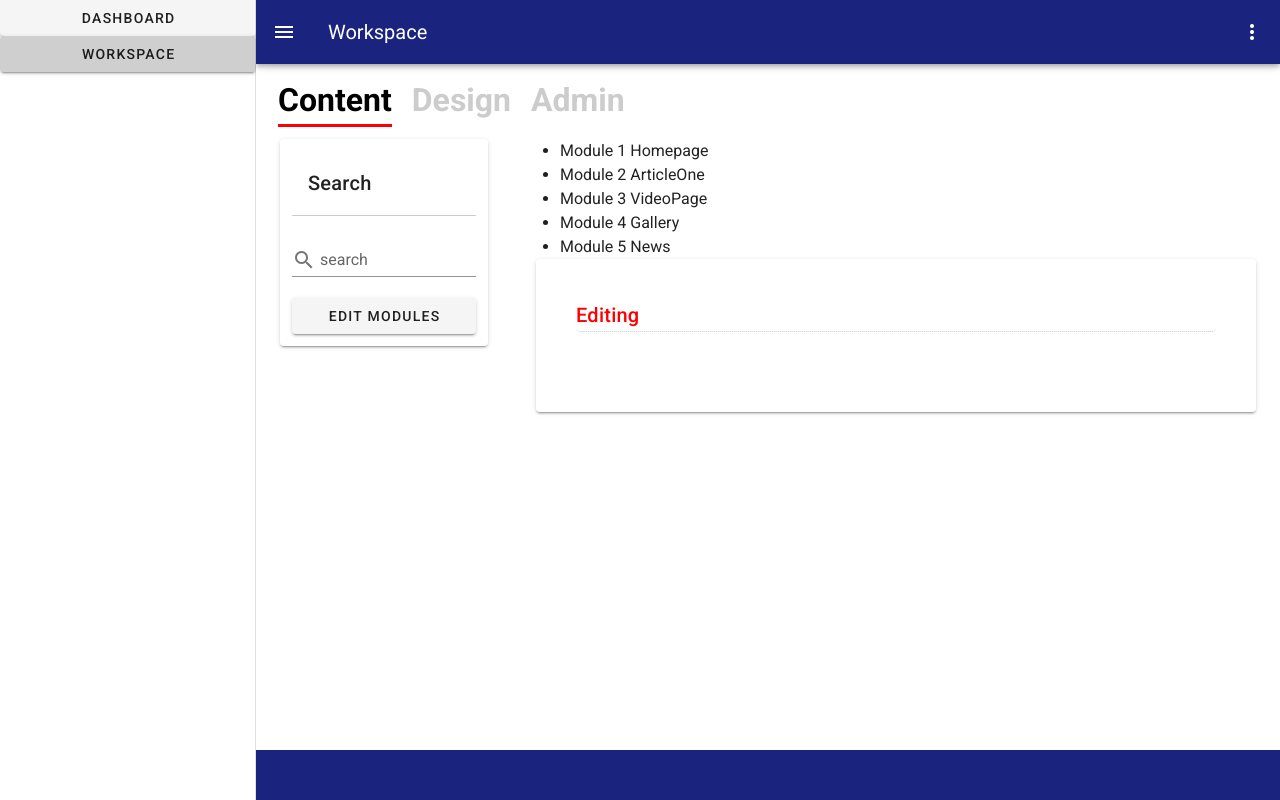
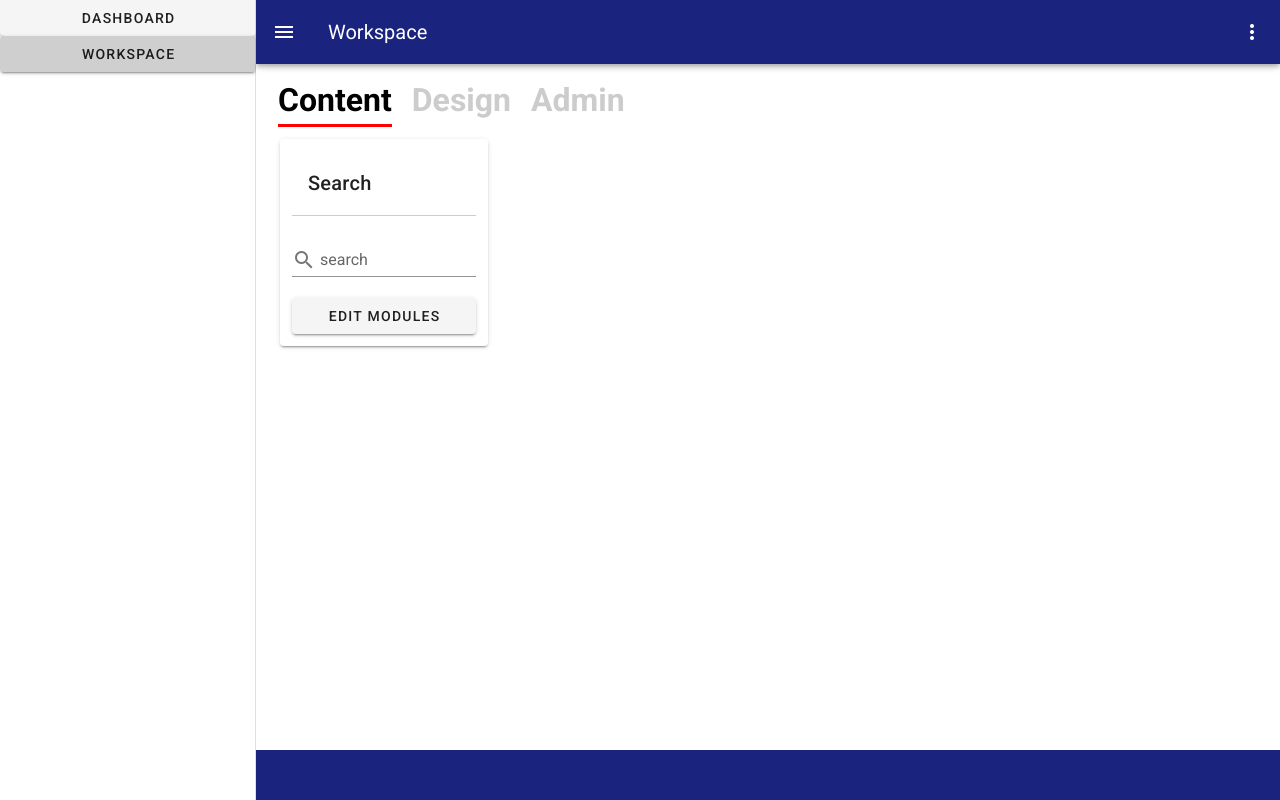
Before and after one commit to iingles/isaac-ingles-3790-final, a Vue app: page /workspace in a window 1280 px wide. Built offline with nearby package versions, Linux system fonts and the light colour scheme.

Commit message:
fixed router more for editor

```diff
--- a/src/components/workspace/ModuleEditor.vue
+++ b/src/components/workspace/ModuleEditor.vue
@@ -1,5 +1,7 @@
 <template>
     <v-container>
+         <v-card class="pa-10">
+            <v-card-title class="mb-10 pa-0 editor-title">Editing</v-card-title>
             <ul>
             <router-link
                     class="module-link"
@@ -12,9 +14,7 @@
                     Module {{ module.id }} {{ module.name}}
                 </router-link>
             </ul>
-         <v-card class="pa-10">
-            <v-card-title class="mb-10 pa-0 editor-title">Editing</v-card-title>
-            <router-view></router-view>
+            <!-- <router-view></router-view> -->
         </v-card>
     </v-container>
 </template>
--- a/src/views/Workspace.vue
+++ b/src/views/Workspace.vue
@@ -8,7 +8,7 @@
                 <SideBar />
             </v-col>
             <v-col xs="12" md="9">
-                <ModuleEditor />
+                <router-view></router-view>
             </v-col>
         </v-row>
     </v-container>
@@ -17,14 +17,11 @@
 <script>
 import SideBar from '../components/workspace/menus/Sidebar.vue'
 import WorkspaceMenu from '../components/workspace/menus/WorkspaceMenu.vue'
-//do this here for now
-import ModuleEditor from  '../components/workspace/ModuleEditor.vue'
 
 export default {
     components: {
         SideBar,
         WorkspaceMenu,
-        ModuleEditor,
     },
     data: () => {
         return {
```
Lines whose indentation alone changed are shown as unchanged.
